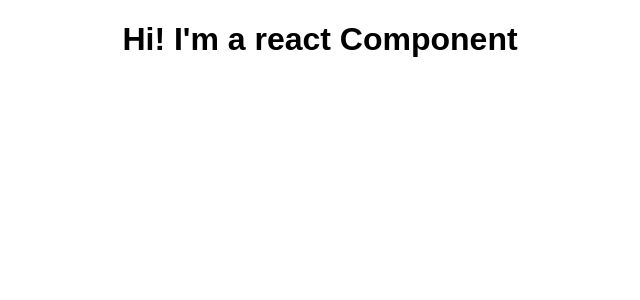
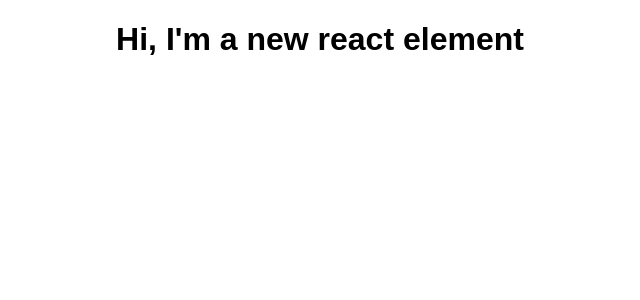
Before and after one commit to SanazME/ReactMiniProjects, a React (Create React App) app in the folder react-complete-guide/: page / in a window 1280 px wide. Shown: the top 300 px of the page, without its empty margins (320-960 px from the left). Built offline with nearby package versions, Linux system fonts and the light colour scheme.

Commit message:
Using React without JSX

```diff
--- a/react-complete-guide/src/App.js
+++ b/react-complete-guide/src/App.js
@@ -3,11 +3,12 @@ import './App.css';
 
 class App extends Component {
   render() {
-    return (
-      <div className="App">
-        <h1>Hi! I'm a react Component</h1>
-      </div>
-    );
+    //   return (
+    //     <div className="App">
+    //       <h1>Hi! I'm a react Component</h1>
+    //     </div>
+    //   );
+    return React.createElement('div', { className: 'App' }, React.createElement('h1', null, 'Hi, I\'m a new react element'))
   }
 }
 
```
